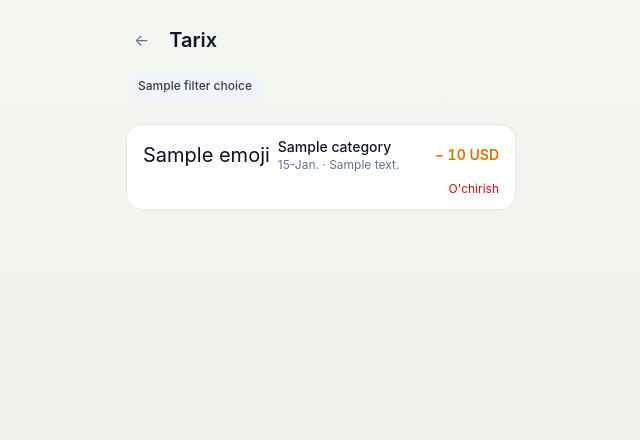
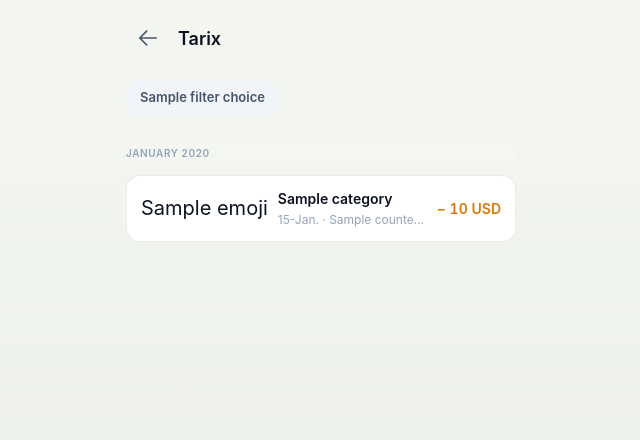
Before and after one commit to Erkaboy0313/iwallet, a Django app: template transactions/templates/transactions/history.html in a window 1280 px wide. Shown: the top 440 px of the page, without its empty margins (319-959 px from the left). Run offline with Django 5.2, Linux system fonts and the light colour scheme; the template is opened without the code that fills it: most values are stand-ins (such as "Sample title", 1, 10 or a date in 2020); style sheets or scripts are compiled from the project's sources; some libraries are stand-ins or nearby versions.

Commit message:
feat(history): sprint v0.6 commit 4 — scroll pills, sticky months, no inline delete
UX §4.4:
- Filter pills: horizontal-scroll container with scroll-snap; active
  pill has emerald-600 bg + white text + soft shadow (was just a flat
  colour cue). 'Tozalash' chip gets amber treatment.
- Per-month sticky headers via {% regroup %} on tx.date|date:'F Y'.
  The header sits at top: 0 with z-index 5 and background-bg so rows
  scroll under cleanly.
- Each transaction is a single tappable card. Delete moved entirely
  off the row (was a separate htmx form below each one) — destructive
  action will live on the edit page in commit 5.
- 📌 placeholder for unkategorized rows replaced with a quieter dot.
- Empty state goes through the new _empty_state component (with a CTA
  to add the first transaction when no filter is active).

592 tests still green.

```diff
--- a/transactions/templates/transactions/_history_list.html
+++ b/transactions/templates/transactions/_history_list.html
@@ -1,73 +1,113 @@
 {% load core_extras %}
 {% if page.object_list %}
-    <ul class="space-y-2">
-        {% for tx in page.object_list %}
-            <li class="bg-white rounded-2xl border border-slate-200 px-4 py-3">
+    {% regroup page.object_list by date|date:"F Y" as month_groups %}
+    {% for month in month_groups %}
+        <div role="heading"
+             aria-level="2"
+             style="position: sticky;
+                    top: 0;
+                    z-index: 5;
+                    padding: 6px 0;
+                    background: var(--color-bg);
+                    font-size: 10px;
+                    font-weight: 600;
+                    letter-spacing: 0.06em;
+                    text-transform: uppercase;
+                    color: var(--color-text-muted)">{{ month.grouper }}</div>
+        <ul style="display: flex;
+                   flex-direction: column;
+                   gap: 8px;
+                   margin: 8px 0 16px;
+                   padding: 0;
+                   list-style: none">
+            {% for tx in month.list %}
+                <li>
                     <a href="{% url 'transactions:edit' tx.id %}"
-                   class="flex items-center justify-between gap-3"
-                   aria-label="Tranzaksiyani tahrirlash">
-                    <span class="flex items-center gap-2 min-w-0">
-                        <span aria-hidden="true" class="text-xl">
+                       aria-label="Tranzaksiyani ko'rish va tahrirlash"
+                       style="display: flex;
+                              align-items: center;
+                              justify-content: space-between;
+                              gap: 12px;
+                              padding: 12px 14px;
+                              background: var(--color-surface);
+                              border: 1px solid var(--color-border);
+                              border-radius: 14px;
+                              text-decoration: none;
+                              color: var(--color-text)">
+                        <span style="display: flex;
+                                     align-items: center;
+                                     gap: 10px;
+                                     min-width: 0;
+                                     flex: 1">
+                            <span aria-hidden="true" style="font-size: 20px; flex-shrink: 0">
                                 {% if tx.category %}
                                     {{ tx.category.emoji }}
                                 {% else %}
-                                📌
+                                    •
                                 {% endif %}
                             </span>
-                        <span class="min-w-0">
-                            <span class="block text-sm font-medium text-slate-900 truncate">
+                            <span style="min-width: 0; display: flex; flex-direction: column; gap: 2px">
+                                <span style="font-size: 14px;
+                                             font-weight: 600;
+                                             color: var(--color-text);
+                                             overflow: hidden;
+                                             text-overflow: ellipsis;
+                                             white-space: nowrap">
                                     {% if tx.category %}
                                         {{ tx.category.name }}
                                     {% else %}
                                         {{ tx.get_type_display }}
                                     {% endif %}
                                 </span>
-                            <span class="block text-xs text-slate-500 truncate">
-                                {{ tx.date|date:"j-N" }}
-                                {% if tx.note %}· {{ tx.note|truncatechars:30 }}{% endif %}
+                                <span style="font-size: 12px;
+                                             color: var(--color-text-muted);
+                                             overflow: hidden;
+                                             text-overflow: ellipsis;
+                                             white-space: nowrap">{{ tx.date|date:"j-N" }}
+                                    {% if tx.counterparty %}
+                                        · {{ tx.counterparty }}
+                                    {% elif tx.note %}
+                                        · {{ tx.note|truncatechars:24 }}
+                                    {% endif %}
                                 </span>
                             </span>
                         </span>
-                    <span class="amount text-sm font-semibold {% if tx.type == 'income' %}text-emerald-600{% elif tx.type == 'expense' %}text-slate-900{% else %}text-amber-600{% endif %}">
+                        <span class="amount"
+                              style="font-size: 14px;
+                                     font-weight: 600;
+                                     white-space: nowrap;
+                                     color: {% if tx.type == 'income' %}var(--color-inflow-text){% elif tx.type == 'expense' %}var(--color-text){% else %}var(--color-debt){% endif %}">
                             {% if tx.type == 'income' or tx.type == 'debt_borrowed' %}
                                 +
                             {% else %}
                                 −
                             {% endif %}
-                        {{ tx.amount|smart_money:tx.currency }}
-                    </span>
+                        {{ tx.amount|smart_money:tx.currency }}</span>
                     </a>
-                <form hx-post="{% url 'transactions:delete' tx.id %}"
-                      hx-confirm="Bu tranzaksiyani o'chirasizmi?"
-                      class="mt-2 flex justify-end">
-                    {% csrf_token %}
-                    <button type="submit"
-                            class="text-xs text-red-600 underline-offset-4 hover:underline"
-                            aria-label="Tranzaksiyani o'chirish">O'chirish</button>
-                </form>
                 </li>
             {% endfor %}
         </ul>
+    {% endfor %}
     {% if page.has_next %}
-        <div class="mt-4 text-center">
+        <div style="margin-top: 16px; text-align: center">
             <a hx-get="?page={{ page.next_page_number }}{% if filter_type %}&type={{ filter_type }}{% endif %}"
                hx-target="#history-list"
                hx-swap="outerHTML"
-               class="text-sm text-emerald-600 underline-offset-4 hover:underline cursor-pointer">Yana yuklash</a>
+               style="display: inline-block;
+                      padding: 8px 16px;
+                      border-radius: 9999px;
+                      background: #F1F5F9;
+                      color: var(--color-primary-hover);
+                      font-size: 13px;
+                      font-weight: 600;
+                      cursor: pointer;
+                      text-decoration: none">Yana yuklash</a>
         </div>
     {% endif %}
 {% else %}
-    <div class="text-center py-12 px-4">
-        <p class="text-sm text-slate-500">
     {% if any_filter_active %}
-                Filterga mos tranzaksiya yo'q.
+        {% include 'core/components/_empty_state.html' with emoji='🔎' title='Filtrga mos tranzaksiya yo\'q' caption='Boshqa filtrni sinab ko\'ring yoki «Tozalash» bosing.' %}
     {% else %}
-                Hozircha tranzaksiya yo'q. Birinchisini qo'shing.
+        {% include 'core/components/_empty_state.html' with emoji='💸' title='Hozircha tranzaksiya yo\'q' caption='Birinchi tranzaksiyangizni qo\'shing.' cta_url='/app/transactions/add/' cta_label='+ Yangi tranzaksiya' %}
     {% endif %}
-        </p>
-        {% if not any_filter_active %}
-            <a href="{% url 'transactions:add' %}"
-               class="btn-primary inline-block mt-4">+ Yangi tranzaksiya</a>
 {% endif %}
-    </div>
-{% endif %}
--- a/transactions/templates/transactions/history.html
+++ b/transactions/templates/transactions/history.html
@@ -2,35 +2,85 @@
 {% load core_extras %}
 {% block title %}Tarix — IWALLET{% endblock %}
 {% block content %}
-    <section class="px-5 pt-6 pb-24" x-data="{ filterOpen: false }">
-        <header class="flex items-center gap-3 mb-4">
+    <section style="padding: 16px 20px 96px">
+        <header style="display: flex;
+                       align-items: center;
+                       gap: 8px;
+                       min-height: 44px;
+                       margin-bottom: 16px">
             <a href="{% url 'core:home' %}"
-               class="text-slate-500 hover:text-slate-900 px-2 py-1"
-               aria-label="Uyga qaytish">←</a>
-            <h1 class="text-xl font-semibold text-slate-900">Tarix</h1>
+               aria-label="Uyga qaytish"
+               style="display: inline-flex;
+                      align-items: center;
+                      justify-content: center;
+                      width: 44px;
+                      height: 44px;
+                      color: var(--color-text-secondary);
+                      text-decoration: none">
+                <svg width="22"
+                     height="22"
+                     fill="none"
+                     stroke="currentColor"
+                     stroke-width="1.8"
+                     viewBox="0 0 24 24">
+                    <path stroke-linecap="round" stroke-linejoin="round" d="M10.5 19.5L3 12m0 0l7.5-7.5M3 12h18" />
+                </svg>
+            </a>
+            <h1 style="margin: 0;
+                       font-size: 18px;
+                       font-weight: 600;
+                       color: var(--color-text)">Tarix</h1>
         </header>
-        <!-- Filter pills (htmx-driven) -->
-        <div class="flex gap-2 overflow-x-auto pb-2"
-             role="tablist"
-             aria-label="Tranzaksiya turini filtrlash">
+        {# Filter pills — horizontal scroll with snap. Sprint v0.6 §4.4. #}
+        <div role="tablist"
+             aria-label="Tranzaksiya turini filtrlash"
+             style="display: flex;
+                    gap: 8px;
+                    overflow-x: auto;
+                    padding: 4px 0 12px;
+                    scroll-snap-type: x mandatory;
+                    -webkit-overflow-scrolling: touch">
             {% for value, label in filter_choices %}
                 <a hx-get="?{% if value %}type={{ value }}{% endif %}"
                    hx-target="#history-list"
                    hx-push-url="true"
                    href="?{% if value %}type={{ value }}{% endif %}"
-                   class="px-3 py-1.5 rounded-full text-xs font-medium whitespace-nowrap {% if filter_type == value or not value and not filter_type %}bg-emerald-600 text-white{% else %}bg-slate-100 text-slate-700{% endif %}"
                    role="tab"
-                   aria-selected="{% if filter_type == value or not value and not filter_type %}true{% else %}false{% endif %}">{{ label }}</a>
+                   aria-selected="{% if filter_type == value or not value and not filter_type %}true{% else %}false{% endif %}"
+                   style="display: inline-flex;
+                          align-items: center;
+                          padding: 8px 14px;
+                          border-radius: 9999px;
+                          font-size: 13px;
+                          font-weight: 600;
+                          text-decoration: none;
+                          white-space: nowrap;
+                          scroll-snap-align: start;
+                          {% if filter_type == value or not value and not filter_type %}background: var(--color-primary);
+                          color: #FFFFFF;
+                          box-shadow: 0 2px 4px rgba(5, 150, 105, 0.25);
+                          {% else %}background: #F1F5F9;
+                          color: var(--color-text-secondary);
+                          {% endif %} transition: background var(--motion-micro) var(--ease-out)">{{ label }}</a>
             {% endfor %}
             {% if any_filter_active %}
                 <a hx-get="{% url 'transactions:history' %}"
                    hx-target="#history-list"
                    hx-push-url="true"
                    href="{% url 'transactions:history' %}"
-                   class="px-3 py-1.5 rounded-full text-xs font-medium bg-amber-50 text-amber-700 whitespace-nowrap">Tozalash</a>
+                   style="display: inline-flex;
+                          align-items: center;
+                          padding: 8px 14px;
+                          border-radius: 9999px;
+                          font-size: 13px;
+                          font-weight: 600;
+                          background: #FEF3C7;
+                          color: #92400E;
+                          white-space: nowrap;
+                          scroll-snap-align: start;
+                          text-decoration: none">Tozalash</a>
             {% endif %}
         </div>
-        <!-- List partial (htmx swap target) -->
-        <div id="history-list" class="mt-4">{% include 'transactions/_history_list.html' %}</div>
+        <div id="history-list" style="margin-top: 12px">{% include 'transactions/_history_list.html' %}</div>
     </section>
 {% endblock %}
```
Lines whose indentation alone changed are shown as unchanged.
